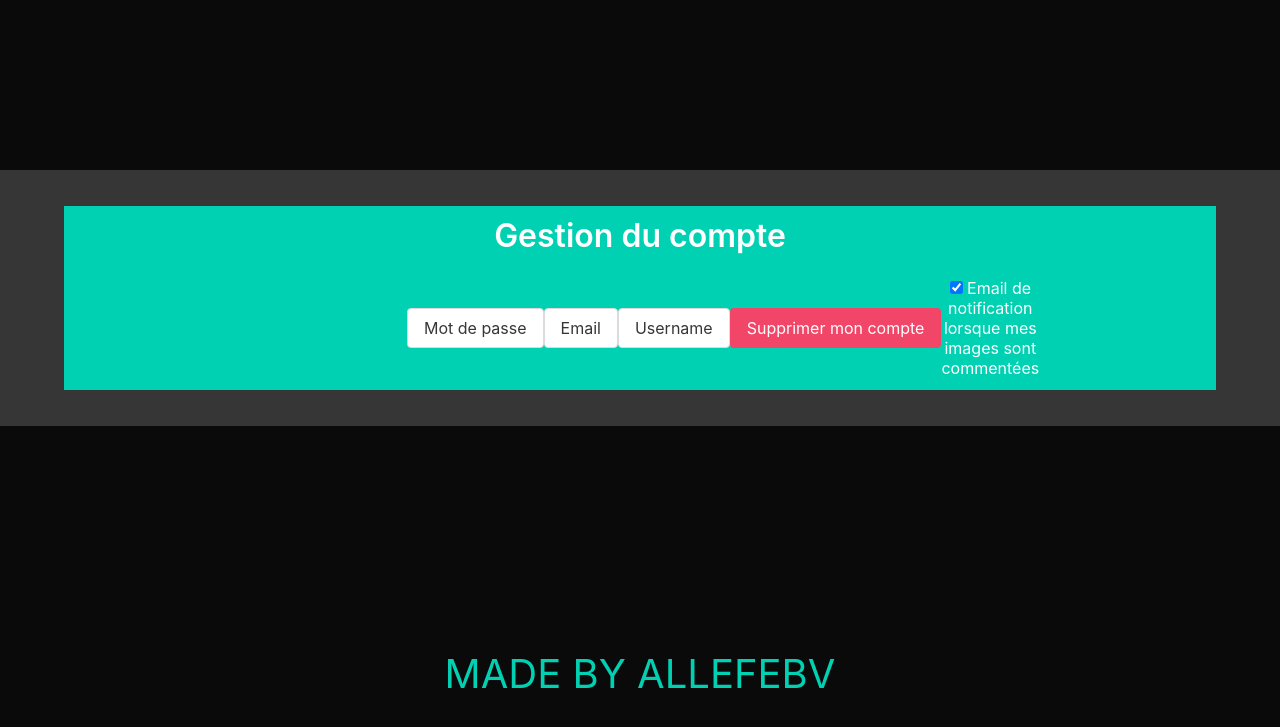
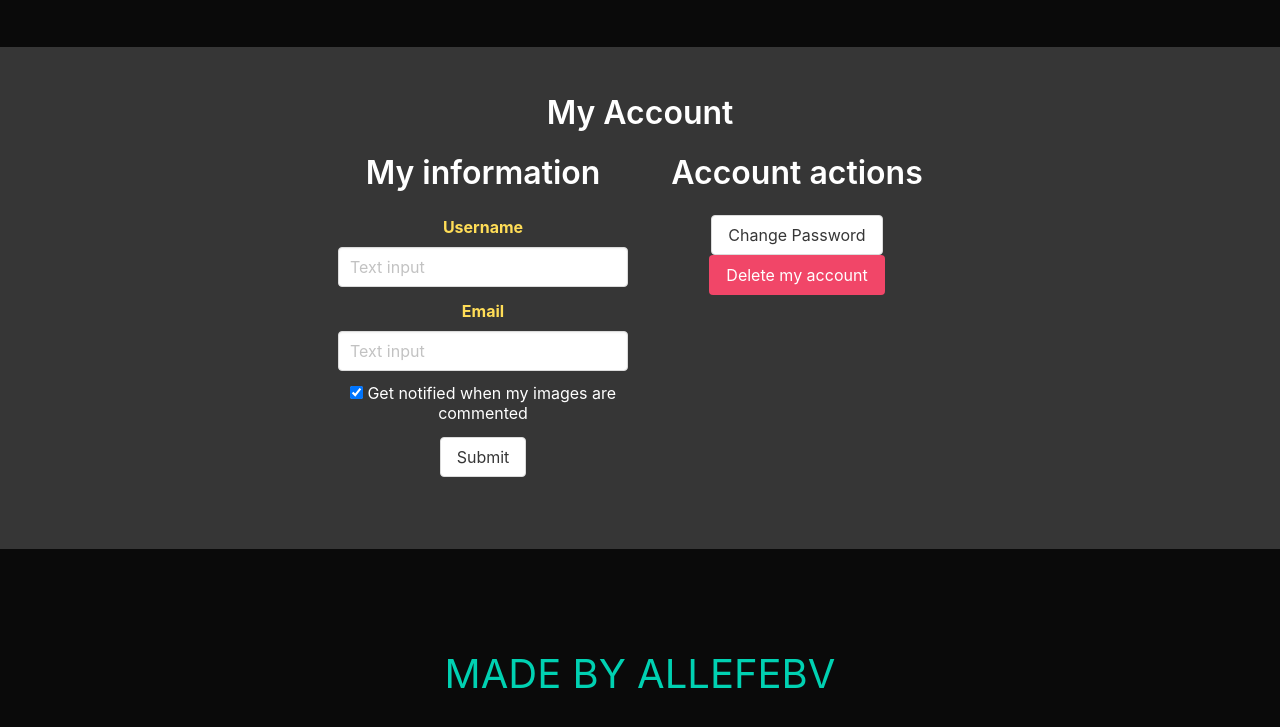
Before and after one commit to Alblfbv/cloud-1, a PHP site: template src/View/Pages/ViewModify.php in a window 1280 px wide. Shown: the top 727 px of the page. Run offline with PHP 8.4, Linux system fonts and the light colour scheme; the template is opened without the code that fills it, so the values that code supplies are empty.

Commit message:
in progress

```diff
--- a/public/scripts/modify.js
+++ b/public/scripts/modify.js
@@ -1,8 +1,38 @@
 import * as utils from './utils.js'
 
+	const modifyInfoRequestButton = document.getElementById('modify_info_request')
+	modifyInfoRequestButton.onclick = () => {
+		let email = document.getElementById('email-info').value
+		let username = document.getElementById('username-info').value
+		let notification = document.getElementById('notification-info').checked
+		utils.ajaxify(
+			JSON.stringify({
+				info:1,
+				email:email,
+				username:username,
+				notification:notification
+			}),
+			modifyInfoResponse,
+			'index.php?url=modify'
+		)
+	}
+
+	const modifyInfoResponse = arrayResponse => {
+		if (arrayResponse['success']) {
+			for (success of arrayResponse['success']) {
+				utils.notifyUser("success", success)
+			}
+		}
+
+		if (arrayResponse['error']) {
+			for (error of arrayResponse['error']) {
+				utils.notifyUser("error", error)
+			}
+		}
+	}
+
+
 	var mdp_form = document.getElementById('mdp_form');
-	var username_form = document.getElementById('username_form');
-	var email_form = document.getElementById('email_form');
 	var delete_form = document.getElementById('delete_form');
 
 	const response = (
@@ -15,76 +45,10 @@ import * as utils from './utils.js'
 			for (let id of id_password) {
 				document.getElementById(id).value = "";
 			}
-			removeResponseElement();
-			if (response['error']) {
-				error_paragraph = document.createElement("p");
-				error_paragraph.id = "response_element";
-				error_message = document.createTextNode(response.error.message);
-				error_paragraph.appendChild(error_message);
-				future_parent = document.getElementById(id_parent_error);
-				future_parent.appendChild(error_paragraph);
-			} else if (response['success']) {
-				if (id_new) {
-					document.getElementById(id_new).value = "";
-				}
-				form.style.display = 'none';
-				success_paragraph = document.createElement("div");
-				success_paragraph.className = "container has-background-black has-text-white";
-				success_paragraph.id = "response_element";
-				success_message = document.createTextNode(response.success.message);
-				success_paragraph.appendChild(success_message);
-				future_parent = document.getElementById('content');
-				future_parent.appendChild(success_paragraph);
-			}
 	}
 
-
-	const username_request_button = document.getElementById('username_request')
-	username_request_button.onclick = () => {
-		var new_username = document.getElementById('new_username').value;
-		var password = document.getElementById('username_password').value;
-		utils.ajaxify(
-			JSON.stringify({ username:1, new_username:new_username, password:password }),
-			usernameResponse,
-			'index.php?url=modify'
-		);
-	}
-
-	function usernameResponse(response) {
-		response(
-			'username_password',
-			'username_password_field',
-			'new_username',
-			username_form,
-			response,
-		)
-	}
-
-
-	const email_request_button = document.getElementById('email_request')
-	email_request_button.onclick = () => {
-		new_email = document.getElementById('new_email').value;
-		password = document.getElementById('email_password').value;
-		utils.ajaxify(
-			JSON.stringify({ email:1, new_email:new_email, password:password }),
-			emailResponse,
-			'index.php?url=modify'
-			);
-	}
-
-	function emailResponse(response) {
-		response(
-			'email_password',
-			'email_password_field',
-			'new_email',
-			email_form,
-			response
-		)
-	}
-
-
-	const password_request_button = document.getElementById('password_request')
-	password_request_button.onclick = () => {
+	const modify_password_request_button = document.getElementById('modify_password_request')
+	modify_password_request_button.onclick = () => {
 		current_password = document.getElementById('current_password').value;
 		new_password1 = document.getElementById('new_password1').value;
 		new_password2 = document.getElementById('new_password2').value;
@@ -111,7 +75,6 @@ import * as utils from './utils.js'
 	}
 
 
-
 	const delete_request_button = document.getElementById('delete_request')
 	delete_request_button.onclick = () => {
 		delete_password = document.getElementById('delete_password').value;
@@ -134,31 +97,3 @@ import * as utils from './utils.js'
 			document.location.reload(true);
 		}, 2000);
 	}
-
-
-
-
-
-
-	function displayHide(toDisplay) {
-		username_form.style.display = 'none';
-		mdp_form.style.display = 'none';
-		email_form.style.display = 'none';
-		delete_form.style.display = 'none'
-		toDisplay.style.display = '';
-	}
-
-	function removeResponseElement() {
-		var response_element = document.getElementById('response_element')
-		if (response_element) {
-			response_element.remove();
-		}
-	}
-
-	const items = document.getElementsByClassName('select-choice')
-	Array.prototype.forEach.call(items, function(item) {
-		item.addEventListener("click", function() {
-			displayHide(eval(item.id.substr(0, item.id.indexOf('_')) + '_' + 'form'))
-			removeResponseElement()
-		})
-	})
--- a/public/scripts/signin.js
+++ b/public/scripts/signin.js
@@ -25,7 +25,7 @@ const signinResponse = arrayResponse => {
     }
 }
 
-const forgotPasswordRequestButton = document.getElementById('password_request')
+const forgotPasswordRequestButton = document.getElementById('forgot_password_request')
 forgotPasswordRequestButton.onclick = () => {
     let email = document.getElementById('signin-email').value
     utils.ajaxify(
--- a/public/styles/camagru.css
+++ b/public/styles/camagru.css
@@ -52,3 +52,11 @@
 .modal p {
     color: black;
 }
+
+.title {
+    color: hsl(0, 0%, 100%);
+}
+
+.label {
+    color: hsl(48, 100%, 67%);
+}
--- a/src/Service/Validator.php
+++ b/src/Service/Validator.php
@@ -60,9 +60,9 @@ class Validator {
         return true;
     }
 
-    public function isAvailableUsername(string $password)
+    public function isAvailableUsername(string $username)
     {
-        if ($this->userRepository->getUserByName($password)) {
+        if ($this->userRepository->getUserByName($username)) {
             return false;
         }
 
--- a/src/View/Pages/ViewHeader.php
+++ b/src/View/Pages/ViewHeader.php
@@ -61,7 +61,7 @@
 				</section>
 				<footer class="modal-card-foot">
 					<button class="button is-success" id="signin_request">Sign in</button>
-					<button class="button is-warning" id="password_request">Forgot Password</button>
+					<button class="button is-warning" id="forgot_password_request">Forgot Password</button>
 				</footer>
 			</div>
 		</div>
--- a/src/View/Pages/ViewModify.php
+++ b/src/View/Pages/ViewModify.php
@@ -1,101 +1,87 @@
 <?php $this->_title = 'Modif Compte'; ?>
-<div id="account_options" class="container has-background-primary">
-	<div class="columns is-centered">
-		<div class="column is-5">
-			<div style="container">
-				<h1 class="title has-text-white">Gestion du compte</h1>
-				<nav class="level">
-					<div class="level-item">
-						<button id="mdp_button" class="button select-choice">Mot de passe</button>
+<h1 class="title">My Account</h1>
+<div class="columns">
+	<div class="column is-one-quarter"></div>
+	<div class="column is-one-quarter">
+		<h2 class="title">My information</h2>
+		<div class="field">
+			<label class="label">Username</label>
+			<div class="control">
+				<input id="username-info" class="input" type="text" placeholder="Text input">
 			</div>
-					<div class="level-item">
-						<button id="email_button" class="button select-choice">Email</button>
 		</div>
-					<div class="level-item">
-						<button id="username_button" class="button select-choice">Username</button>
+		<div class="field">
+			<label class="label">Email</label>
+			<div class="control">
+				<input id="email-info" class="input" type="text" placeholder="Text input">
 			</div>
-					<div class="level-item">
-						<button id="delete_account_button" class="button is-danger select-choice">Supprimer mon compte</button>
 		</div>
+		<div class="field">
 			<label class="checkbox">
-						<input id="email-comment" type="checkbox" checked>
-						Email de notification lorsque mes images sont commentées
+				<input id="notification-info" type="checkbox" checked>
+				Get notified when my images are commented
 			</label>
-				</nav>
+		</div>
+		<button class="button" id="modify_info_request">Submit</button>
+	</div>
+	<div class="column is-one-quarter">
+		<h2 class="title">Account actions</h2>
+		<button data-bulma-modal-open="password" class="button">Change Password</button>
+		<button data-bulma-modal-open="delete" class="button is-danger">Delete my account</button>
+	</div>
+	<div class="column is-one-quarter"></div>
+</div>
+
+<div class="modal" id="modal-delete">
+	<div class="modal-background" data-bulma-modal="close"></div>
+	<div class="modal-content" id="modal-delete-content">
+    	<div class="modal-card">
+			<header class="modal-card-head">
+				<p class="modal-card-title">Delete Account</p>
+				<button class="delete" aria-label="close" data-bulma-modal="close"></button>
+			</header>
+			<div id="delete-form">
+				<section class="mocal-card-body">
+					<label class="label">Your password is required for this action</label>
+					<input id="delete-password" class="input" type="password" placeholder="Password">
+				</section>
+				<footer class="modal-card-foot">
+					<button class="button" id="delete_request">Delete my account</button>
+				</footer>
 			</div>
 		</div>
 	</div>
 </div>
-<div class="container has-background-danger">
 
-	<div id="mdp_form" style="display:none;">
-		<label class="label">MODIFIER LE MDP</label>
-		<div id="current_password_field" class="field">
-			<label class="label">Mot de passe actuel</label>
-			<div class="control">
-				<input name="current_password" id="current_password" class="input" type="text">
-			</div>
-		</div>
+<div class="modal" id="modal-password">
+	<div class="modal-background" data-bulma-modal="close"></div>
+	<div class="modal-content" id="modal-delete-content">
+    	<div class="modal-card">
+			<header class="modal-card-head">
+				<p class="modal-card-title">Modify Password</p>
+				<button class="delete" aria-label="close" data-bulma-modal="close"></button>
+			</header>
+			<div id="password-form">
+				<section class="mocal-card-body">
 				<div class="new_password_1_field">
-			<label class="label">Nouveau mot de passe</label>
+				<label class="label">new password</label>
 				<div class="control">
 					<input name="new_password1" id="new_password1" class="input" type="text">
 				</div>
 			</div>
 			<div id="new_password_2_field" class="field">
-			<label class="label">Confirmation nouveau mdp</label>
+				<label class="label">confirm new password</label>
 				<div class="control">
 					<input name="new_password2" id="new_password2" class="input" type="text">
 				</div>
 			</div>
-		<button class="button is-light" id="password_request">Modifier</button>
-	</div>
-
-	<div id="username_form" style="display:none;">
-		<label class="label">MODIFIER LE USERNAME</label>
-		<div class="field">
-			<label class="label">Nouveau nom utilisateur</label>
-			<div class="control">
-				<input name="new_username" id="new_username" class="input" type="text">
+				</section>
+				<footer class="modal-card-foot">
+					<button class="button" id="modify_password_request">Submit</button>
+				</footer>
 			</div>
 		</div>
-		<div id="username_password_field" class="field">
-			<label class="label">Mot de passe pour validation</label>
-			<div class="control">
-				<input name="password" id="username_password" class="input" type="text">
 	</div>
-		</div>
-		<button id="username_request" class="button is-light">Modifier</button>
-	</div>
-
-	<div id="email_form" style="display:none;">
-		<label class="label">MODIFIER L'EMAIL</label>
-		<div class="field">
-			<label class="label">Nouvel email</label>
-			<div class="control">
-				<input name="new_email" id="new_email" class="input" type="text">
-			</div>
-		</div>
-		<div id="email_password_field" class="field">
-			<label class="label">Mot de passe pour validation</label>
-			<div class="control">
-				<input name="password" id="email_password" class="input" type="text">
-			</div>
-		</div>
-		<button class="button is-light" id="email_request">Modifier</button>
-	</div>
-
-	<div id="delete_form" style="display:none;">
-		<div id="delete_password_field" class="field">
-			<label class="label">Mot de passe pour validation</label>
-			<div class="control">
-				<input name="password" id="delete_password" class="input" type="text">
-			</div>
-		</div>
-		<button class="button is-light" id="delete_request">Confirmer</button>
-	</div>
-
-
 </div>
 
 <script type="module" src="/public/scripts/modify.js"></script>
```
Also changed, not shown: src/Controller/ControllerModify.php (+9 -6 lines), src/Service/UserRegisterer.php (+5 -11 lines), src/View/Pages/ViewModifyOld.php (added, +101 -0 lines). Lines whose indentation alone changed are shown as unchanged.
